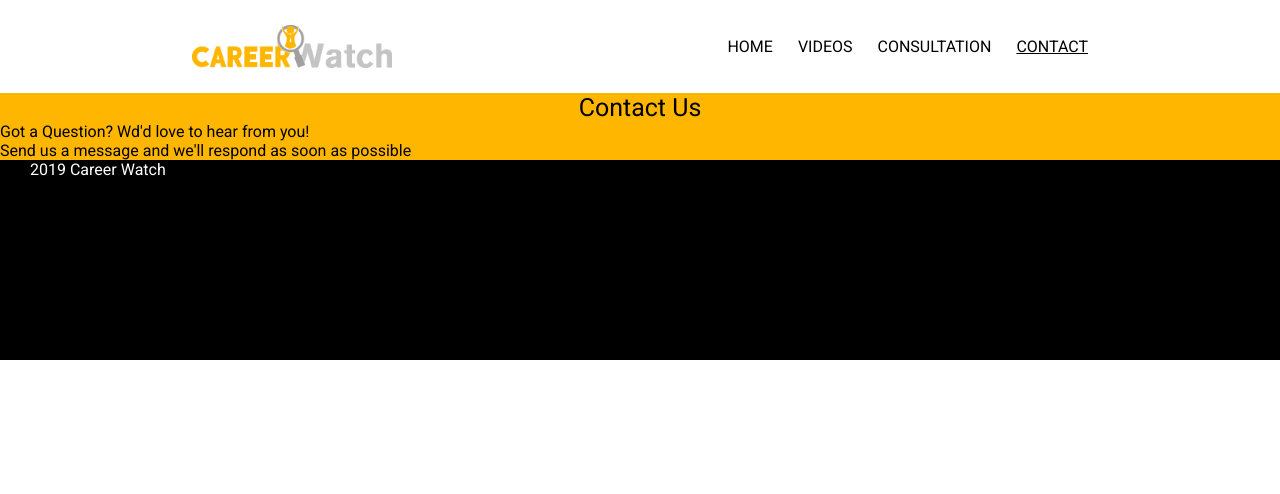
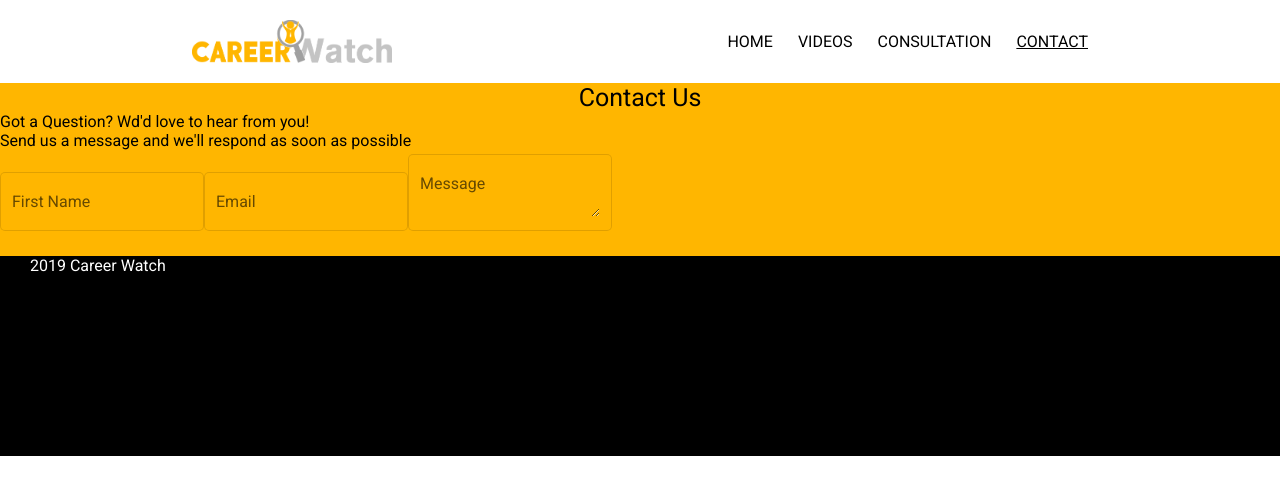
Before and after one commit to Sunk1st/career-watch-client, an Angular app: page /contact in a window 1280 px wide. Shown: the top 494 px of the page. Built offline with nearby package versions, Linux system fonts and the light colour scheme.

Commit message:
added formGroup and formControls to contact form

```diff
--- a/src/app/components/contact-form/contact-form.component.html
+++ b/src/app/components/contact-form/contact-form.component.html
@@ -7,6 +7,19 @@
     <div class="sub-title-2">
       Send us a message and we'll respond as soon as possible
     </div>
-    <form></form>
+    <form [formGroup]="contactForm">
+      <mat-form-field appearance="outline">
+        <mat-label>First Name</mat-label>
+        <input matInput formControlName="firstName" />
+      </mat-form-field>
+      <mat-form-field appearance="outline">
+        <mat-label>Email</mat-label>
+        <input matInput formControlName="email" />
+      </mat-form-field>
+      <mat-form-field appearance="outline">
+        <mat-label>Message</mat-label>
+        <textarea matInput formControlName="message"></textarea>
+      </mat-form-field>
+    </form>
   </div>
 </div>
--- a/src/app/components/contact-form/contact-form.component.ts
+++ b/src/app/components/contact-form/contact-form.component.ts
@@ -1,4 +1,5 @@
 import { Component, OnInit } from '@angular/core';
+import { FormControl, FormGroup } from '@angular/forms';
 
 @Component({
   selector: 'app-contact-form',
@@ -6,10 +7,27 @@
   styleUrls: ['./contact-form.component.scss']
 })
 export class ContactFormComponent implements OnInit {
+  contactForm: FormGroup;
 
-  constructor() { }
+  get firstName() {
+    return this.contactForm.get('firstName');
+  }
+
+  get email() {
+    return this.contactForm.get('email');
+  }
+
+  get message() {
+    return this.contactForm.get('messsage');
+  }
+
+  constructor() {}
 
   ngOnInit() {
+    this.contactForm = new FormGroup({
+      firstName: new FormControl(''),
+      email: new FormControl(''),
+      message: new FormControl('')
+    });
   }
-
 }
--- a/src/app/services/youtube.service.ts
+++ b/src/app/services/youtube.service.ts
@@ -1,23 +1,11 @@
 import { HttpClient } from '@angular/common/http';
 import { Injectable } from '@angular/core';
-import { Subject, of } from 'rxjs';
 import { map } from 'rxjs/operators';
 
-import { YoutubeVideo, YoutubeVideoAPIResponse } from 'src/app/lib/interfaces';
-
-/*** For Youtube API ***/
-
-// import { config } from 'src/app/lib/config';
-
-// const url = `https://www.googleapis.com/youtube/v3/search?
-//               key=${config.YOUTUBE_KEY}
-//               &channelId=${config.YOUTUBE_ID}
-//               &part=snippet`;
+import { YoutubeVideoAPIResponse } from 'src/app/lib/interfaces';
 
 @Injectable({ providedIn: 'root' })
 export class YoutubeService {
-  private videos: YoutubeVideo[];
-  private videoSubject = new Subject<YoutubeVideo[]>();
 
   constructor(private http: HttpClient) {}
 
@@ -26,6 +14,7 @@
       .get<YoutubeVideoAPIResponse>('http://localhost:3000/api/videos')
       .pipe(
         map((response: YoutubeVideoAPIResponse) => {
+          console.log(response);
           return response.videos;
         })
       );
--- a/src/app/stylesheets/common.scss
+++ b/src/app/stylesheets/common.scss
@@ -2,5 +2,5 @@
 $cw-gray: #c5c5c5;
 $cw-white: white;
 
-$spacing-setting-one: 25px;
+$spacing-setting-one: 20px;
 $spacing-setting-two: 50px;
```
Also changed, not shown: src/app/app-routing.module.ts (+5 -2 lines), src/app/app.module.ts (+10 -2 lines).
